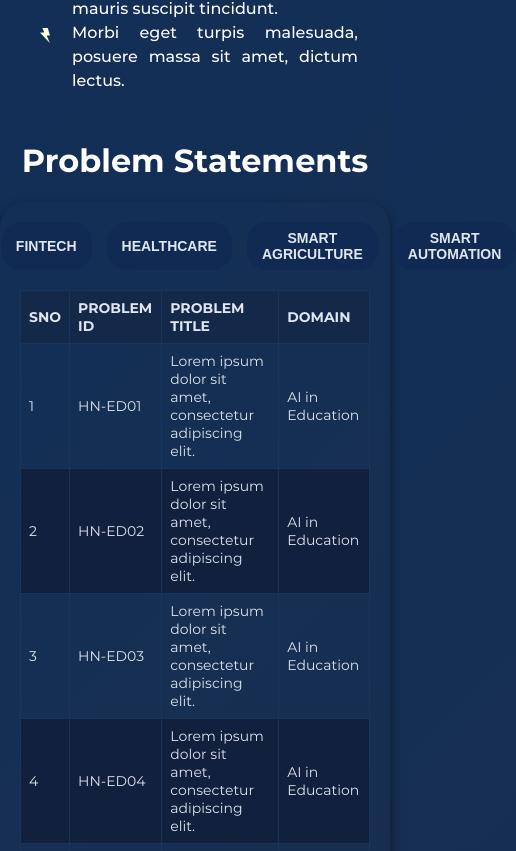
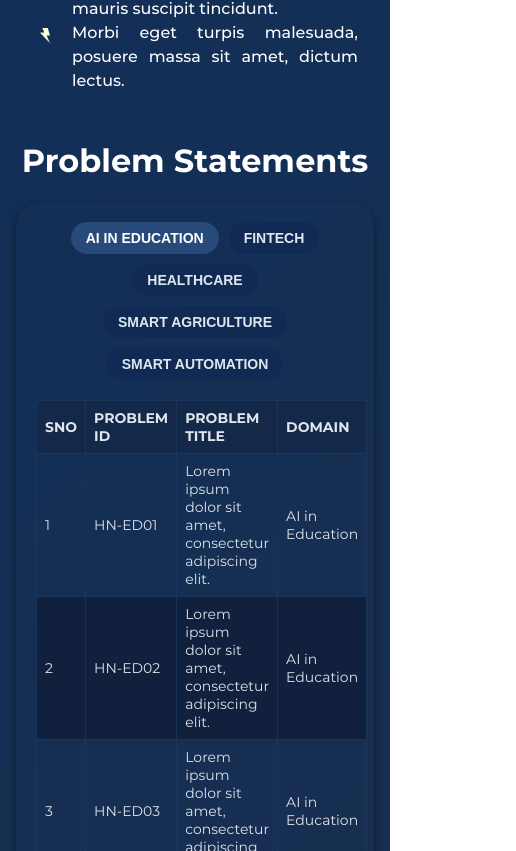
Before and after one commit to Abhinavtej/30HourHackathon, a React (Create React App) app: page / in a window 390 px wide. Shown: the part 1733-2584 px from the top of the page, 516 px wide, since content can reach past the window. Built offline with nearby package versions, Linux system fonts and the light colour scheme.

Commit message:
updated ps responsive

```diff
--- a/src/components/css/Domains.css
+++ b/src/components/css/Domains.css
@@ -74,6 +74,10 @@
 
 /* Responsive styling for smaller screens */
 @media screen and (max-width: 768px) {
+  .App-domains {
+    margin: 0 1em 5em 1em;
+  }
+
   .domains-container {
     padding: 20px;
   }
@@ -83,6 +87,11 @@
     font-size: 14px;
   }
 
+  .tabs {
+    flex-wrap: wrap;
+    gap: 10px;
+  }
+
   .domains-table th,
   .domains-table td {
     font-size: 14px;
```
